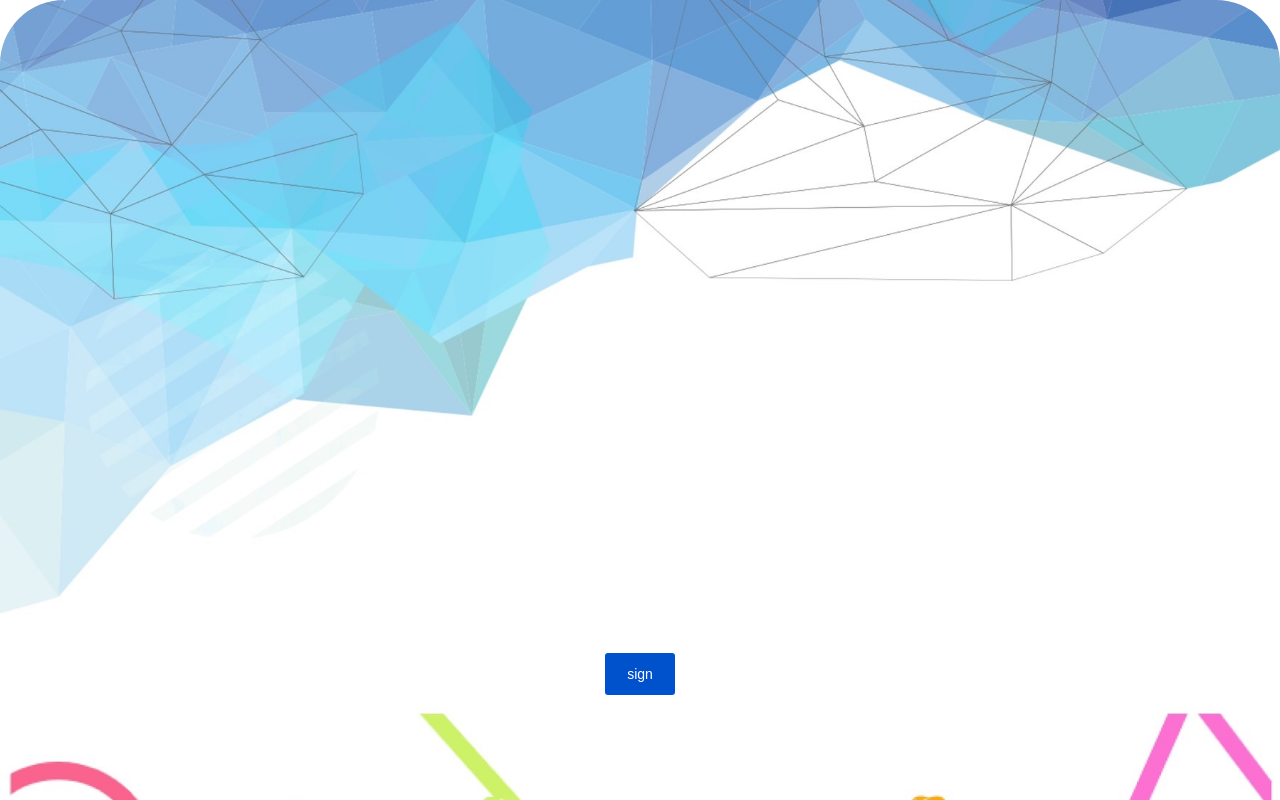
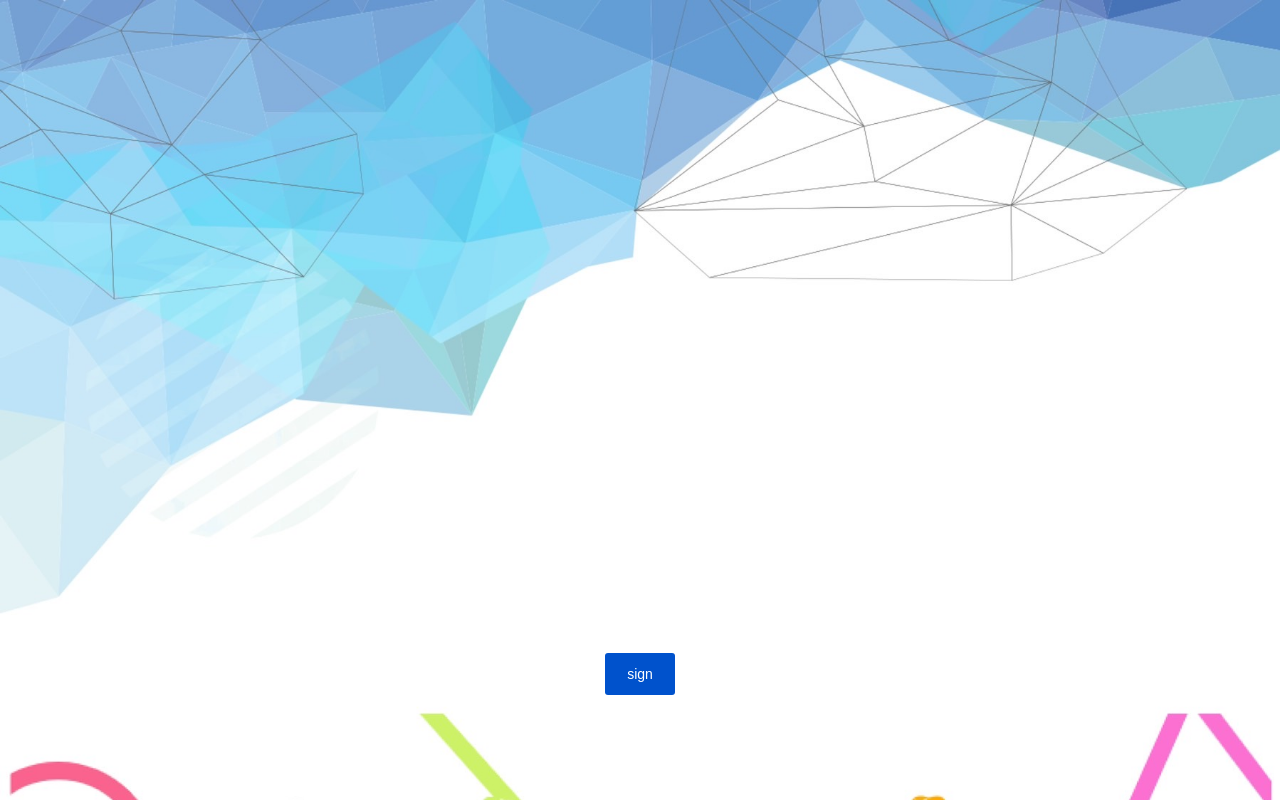
Before and after one commit to sai-hackathon/sai-hackathon-nuxt, a Nuxt app: page / in a window 1280 px wide. Shown: the top 800 px of the page. Built offline with nearby package versions, Linux system fonts and the light colour scheme.

Commit message:
見た目修正

```diff
--- a/pages/index.vue
+++ b/pages/index.vue
@@ -194,7 +194,6 @@ export default {
 .header-img {
   width: 100vw;
   object-fit: cover;
-  border-radius: 4em 4em 0em 0em;
 }
 .sign-button {
   display: inline-block;
```
